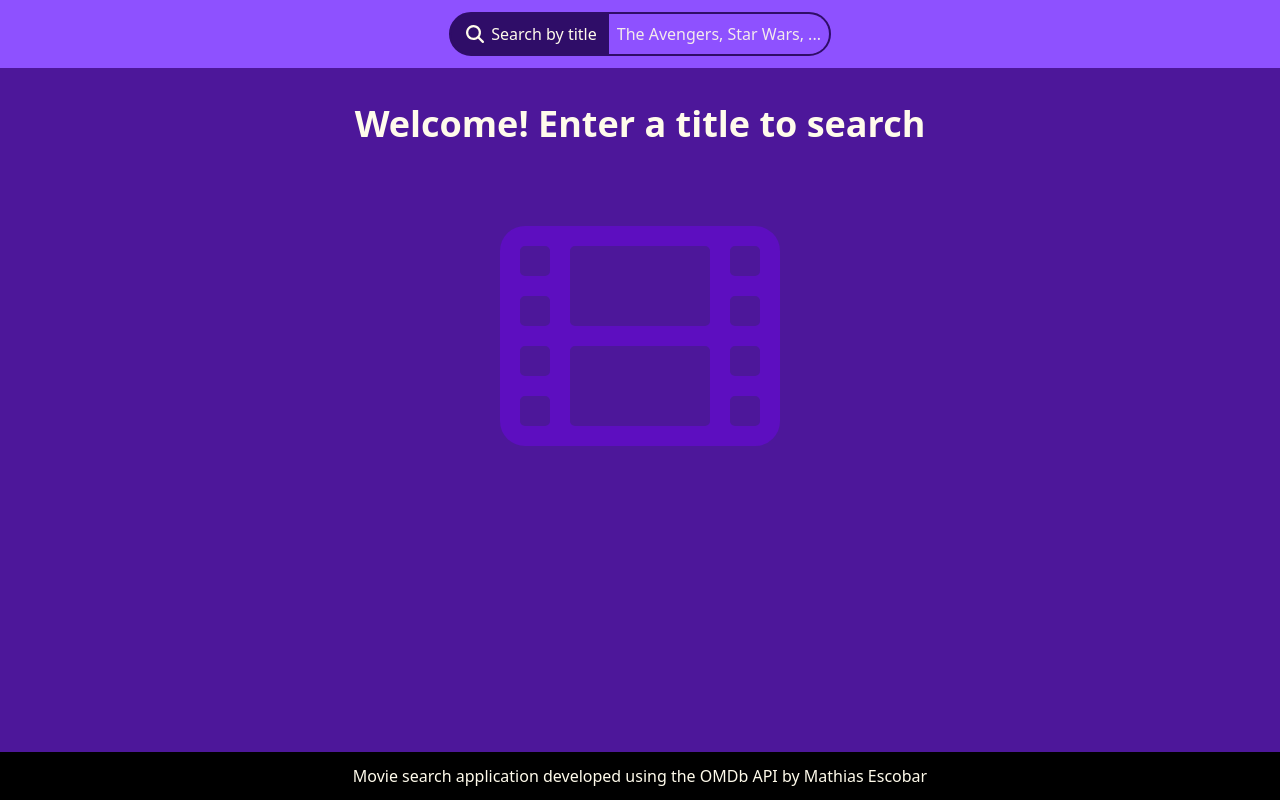
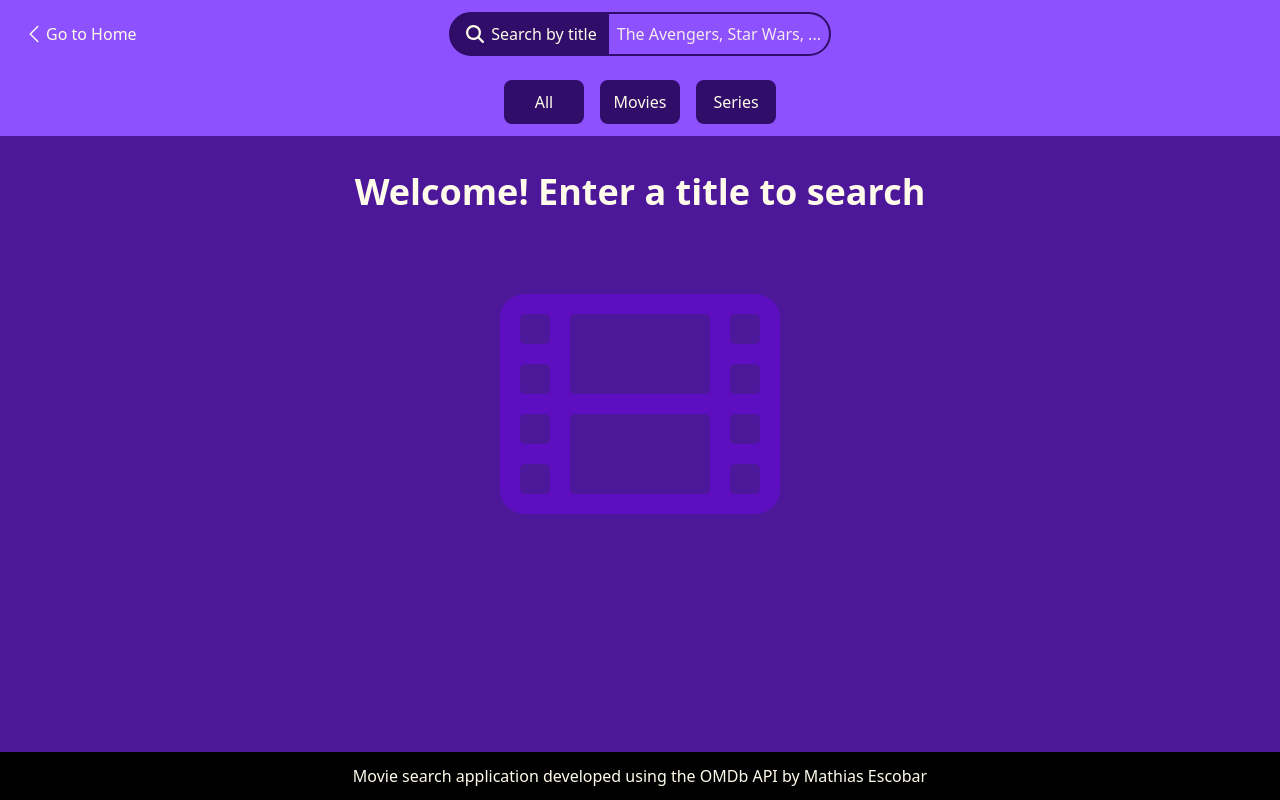
Before and after one commit to MathiasEscobarJF/movie-app, a Next.js app: page / in a window 1280 px wide. Built offline with nearby package versions, Linux system fonts and the light colour scheme.

Commit message:
Adding content categories

```diff
--- /dev/null
+++ b/app/[type]/loading.tsx
@@ -0,0 +1,9 @@
+import RenderResultSkeleton from "@/app/ui/RenderResultSkeleton";
+
+function loadingPage(){
+    return (
+        <RenderResultSkeleton />
+    );
+}
+
+export default loadingPage;
--- /dev/null
+++ b/app/[type]/page.tsx
@@ -0,0 +1,26 @@
+import { Suspense } from "react";
+import RenderResultSkeleton from "@/app/ui/RenderResultSkeleton";
+import RenderResult from "@/app/ui/RenderResult";
+
+async function Page(props: {
+    params: Promise<{type: string}>
+    searchParams?: Promise<{
+        s?: string;
+        page?: string;
+    }>
+}){
+    const {type} = await props.params;
+    const searchParams = await props.searchParams;
+    const s = await searchParams?.s || "";
+    const page = await searchParams?.page || "1";
+
+    return (
+        <RenderResult
+            s={s}
+            type={type === "all" ? "" : type}
+            page={page}
+        />
+    );
+}
+
+export default Page;
--- a/app/layout.tsx
+++ b/app/layout.tsx
@@ -1,6 +1,9 @@
 import type { Metadata } from "next";
 import "./globals.css";
 import SearchInput from "./ui/SearchInput";
+import NavBar from "@/app/ui/NavBar";
+import Link from "next/link";
+import { HomeIcon, ChevronLeftIcon } from "@heroicons/react/24/outline";
 
 export const metadata: Metadata = {
   title: "Create Next App",
@@ -13,10 +16,23 @@ function RootLayout({children}: {
   return (
     <html lang="en">
       <body className="min-h-screen flex flex-col text-amber-50 antialiased">
-        <header className="bg-violet-500 flex justify-center p-3">
+        <header className="bg-violet-500 flex flex-col gap-6 items-center py-3 relative">
+          <div className="w-full flex md:w-fit md:block md:absolute md:left-3">
+            <Link
+              href="/"
+              className="p-2 flex border-2 border-transparent rounded-lg hover:border-amber-50 active:opacity-80"
+            >
+              <ChevronLeftIcon className="w-6" />
+              <HomeIcon className="w-6 md:hidden"/>
+              <p className="hidden md:block">Go to Home</p>
+            </Link>
+          </div>
           <SearchInput />
+          <NavBar />
         </header>
-        {children}
+        <main className="bg-violet-900 flex-1 xl:px-65 pt-9">
+          {children}
+        </main>
         <footer className="mt-auto bg-black text-center py-3">
           <p>Movie search application developed using the OMDb API by Mathias Escobar</p>
         </footer>
--- a/app/lib/fetchResult.ts
+++ b/app/lib/fetchResult.ts
@@ -1,9 +1,13 @@
 import { RawResult, Result } from "@/app/lib/definitions";
 
-async function fetchResult(s: string,page: string | number){
+async function fetchResult({s,type,page}: {
+    s: string,
+    type: string,
+    page: string | number
+}){
     const API_KEY = "d28c0766";
     const STATIC_URL = `http://www.omdbapi.com/?apikey=${API_KEY}`;
-    const url = `${STATIC_URL}&s=${s}&page=${page}`;
+    const url = `${STATIC_URL}&s=${s}&type=${type}&page=${page}`;
 
     const fetchedResult = await fetch(url);
     const rawResult: RawResult = await fetchedResult.json();
--- a/app/page.tsx
+++ b/app/page.tsx
@@ -1,39 +1,13 @@
-import { Suspense } from "react";
-import RenderResultSkeleton from "@/app/ui/RenderResultSkeleton";
-import RenderResult from "@/app/ui/RenderResult";
 import { FilmIcon } from "@heroicons/react/24/outline";
 
-async function Home(props: {
-  searchParams?: Promise<{
-    s?: string,
-    page?: string,
-  }>
-}){
-  const searchParams = await props.searchParams;
-  const s = searchParams?.s || "";
-  const page = searchParams?.page || "1";
-
+async function Home(){
   return (
-    <main className="bg-violet-900 flex-1 xl:px-65 pt-9">
-      {s === ""
-        ? (
-          <div className="text-center">
-            <h1 className="text-4xl font-bold">Welcome! Enter a title to search</h1>
-            <FilmIcon className="w-80 text-violet-800 m-auto mt-8" />
-          </div>
-        )
-        : (
-          <>
-            <Suspense fallback={<RenderResultSkeleton />}>
-              <RenderResult
-                s={s}
-                page={page}
-              />
-            </Suspense>
-          </>
-        )
-      }
-    </main>
+    <>
+      <div className="text-center">
+        <h1 className="text-4xl font-bold">Welcome! Enter a title to search</h1>
+        <FilmIcon className="w-80 text-violet-800 m-auto mt-8" />
+      </div>
+    </>
   );
 }
 
--- a/app/ui/ContentItem.tsx
+++ b/app/ui/ContentItem.tsx
@@ -2,28 +2,30 @@ import type { Content } from "@/app/lib/definitions";
 import Image from "next/image";
 import clsx from "clsx";
 
-function ContentItem({content}: {
+function ContentItem({content,isTyped}: {
     content: Content,
+    isTyped: boolean,
 }){
     console.log(content.poster);
     return (
         <article className="h-full flex flex-col items-center bg-violet-950 p-2 rounded-lg">
-            <div className="w-full flex justify-end">
+            <div className="w-full flex">
+                <p className="text-sm font-bold opacity-85">{content.year}</p>
                 <span
                     className={clsx(
-                        "px-2 py-0.5 rounded-lg",
+                        "ml-auto px-2 py-0.5 rounded-lg",
                         {
                             "bg-green-500": content.type === "movie",
                             "bg-sky-500": content.type === "series",
+                            "hidden": isTyped,
                         }
                     )}
                 >
-                    <p>{content.type}</p>
+                    <p className="text-sm font-bold">{content.type}</p>
                 </span>
             </div>
-            <p className="text-lg mt-2">{content.title}</p>
-            <p className="opacity-90 mt-auto mb-3">({content.year})</p>
-            <div className="relative w-75 h-112">
+            <p className="text-lg my-2 font-bold text-center">{content.title}</p>
+            <div className="relative w-75 h-112 mt-auto">
                 {content.poster !== "N/A"
                     ? (
                         <Image
--- a/app/ui/ContentList.tsx
+++ b/app/ui/ContentList.tsx
@@ -1,8 +1,9 @@
 import type { Content } from "@/app/lib/definitions"
 import ContentItem from "@/app/ui/ContentItem";
 
-function ContentList({contentList}: {
+function ContentList({contentList,isTyped}: {
     contentList: Content[],
+    isTyped: boolean,
 }){
     return (
         <ul
@@ -12,7 +13,10 @@ function ContentList({contentList}: {
                 <li
                     key={content.id}
                 >
-                    <ContentItem content={content} />
+                    <ContentItem
+                        content={content}
+                        isTyped={isTyped}
+                    />
                 </li>
             ))}
         </ul>
--- /dev/null
+++ b/app/ui/NavBar.tsx
@@ -0,0 +1,48 @@
+'use client';
+
+import clsx from "clsx";
+import Link from "next/link";
+import { useSearchParams, usePathname } from "next/navigation";
+
+const links = [
+    {
+        name: "All",
+        href: "/all",
+    },
+    {
+        name: "Movies",
+        href: "/movie",
+    },
+    {
+        name: "Series",
+        href: "/series",
+    },
+];
+
+function NavBar(){
+    const searchParams = useSearchParams();
+    const pathname = usePathname();
+
+    return (
+        <ul className="flex gap-4">
+            {links.map(link => (
+                <li key={link.name}>
+                    <Link
+                        href={`${link.href}?${searchParams.toString()}`}
+                        className={clsx(
+                            "w-20 h-11 p-2 flex justify-center items-center rounded-lg hover:outline-2 hover:outline-offset-3 active:opacity-80",
+                            {
+                                "bg-violet-950 hover:outline-violet-950": pathname !== link.href,
+                                "bg-amber-50 text-violet-950 hover:outline-amber-50": pathname === link.href,
+                            },
+                        )}
+                    >
+                        {link.name}
+                    </Link>
+                </li>
+            ))}
+        </ul>
+    );
+}
+
+export default NavBar;
--- a/app/ui/RenderResult.tsx
+++ b/app/ui/RenderResult.tsx
@@ -4,11 +4,12 @@ import ContentList from "@/app/ui/ContentList";
 import RenderErrorMessage from "@/app/ui/RenderErrorMessage";
 import Pagination from "./Pagination";
 
-async function RenderResult({s,page}: {
+async function RenderResult({s,type,page}: {
     s: string,
+    type: string,
     page: string | number,
 }){
-    const result: Result = await fetchResult(s,page);
+    const result: Result = await fetchResult({s,type,page});
 
     return (
         <>
@@ -16,7 +17,10 @@ async function RenderResult({s,page}: {
                 ? (
                     <div className="flex flex-col gap-6 items-center mb-9">
                         <p className="text-center text-4xl font-bold mb-6">{`Results for: ${s}`}</p>
-                        <ContentList contentList={result.contentList} />
+                        <ContentList
+                            contentList={result.contentList}
+                            isTyped={type === "movie" || type === "series"}
+                        />
                         <Pagination
                             currentPage={Number(page)}
                             totalPages={Math.ceil(result.totalResults / 10)} />
--- a/app/ui/SearchInput.tsx
+++ b/app/ui/SearchInput.tsx
@@ -20,7 +20,10 @@ function SearchInput(){
             params.set('s',value);
         else
             params.delete('s');
-        replace(`${pathname}?${params.toString()}`);
+        if(pathname === "/")
+            replace(`${pathname}all?${params.toString()}`);
+        else
+            replace(`${pathname}?${params.toString()}`);
     },300);
 
     return (
@@ -30,7 +33,7 @@ function SearchInput(){
                 className="flex gap-1 px-3 py-1"
             >
                 <MagnifyingGlassIcon className="w-6"/>
-                <span className="hidden sm:block">Search by title</span>
+                <span className="hidden md:block">Search by title</span>
             </label>
             <input
                 id="searchInput"
```
